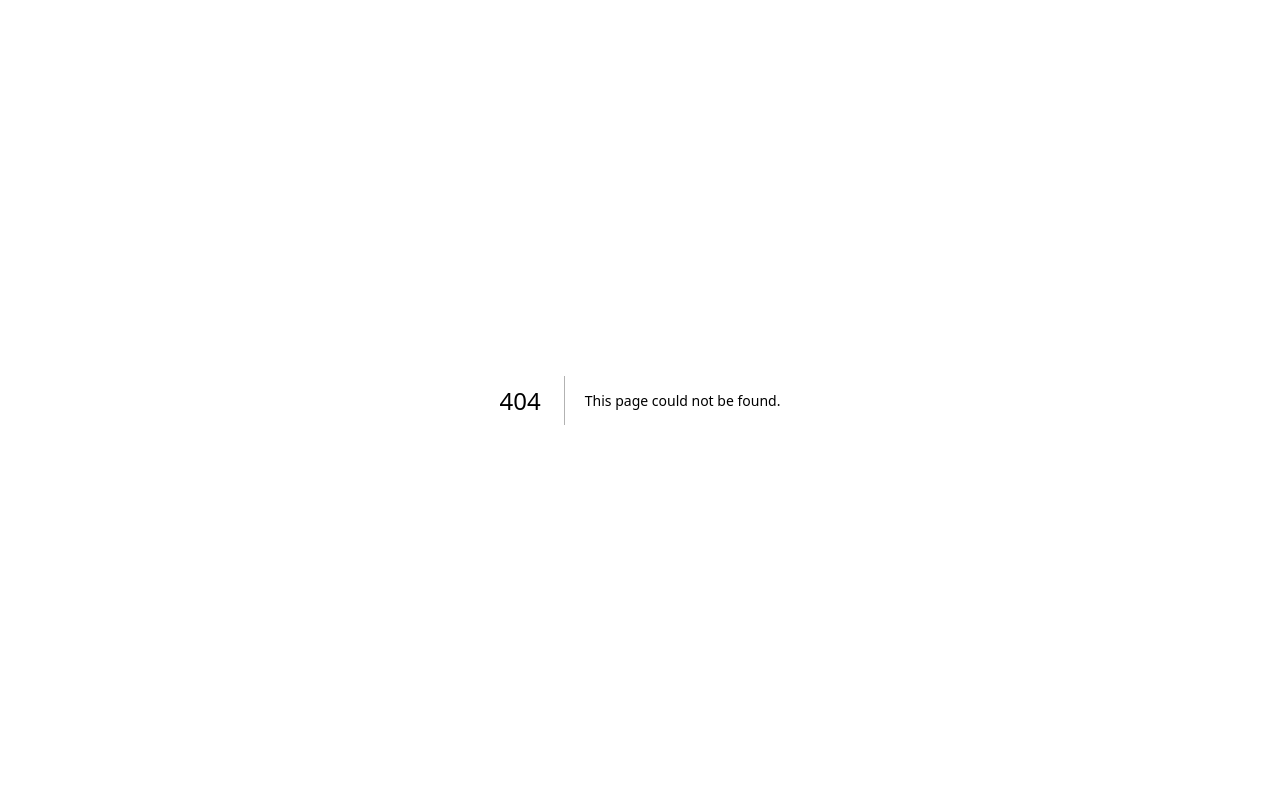
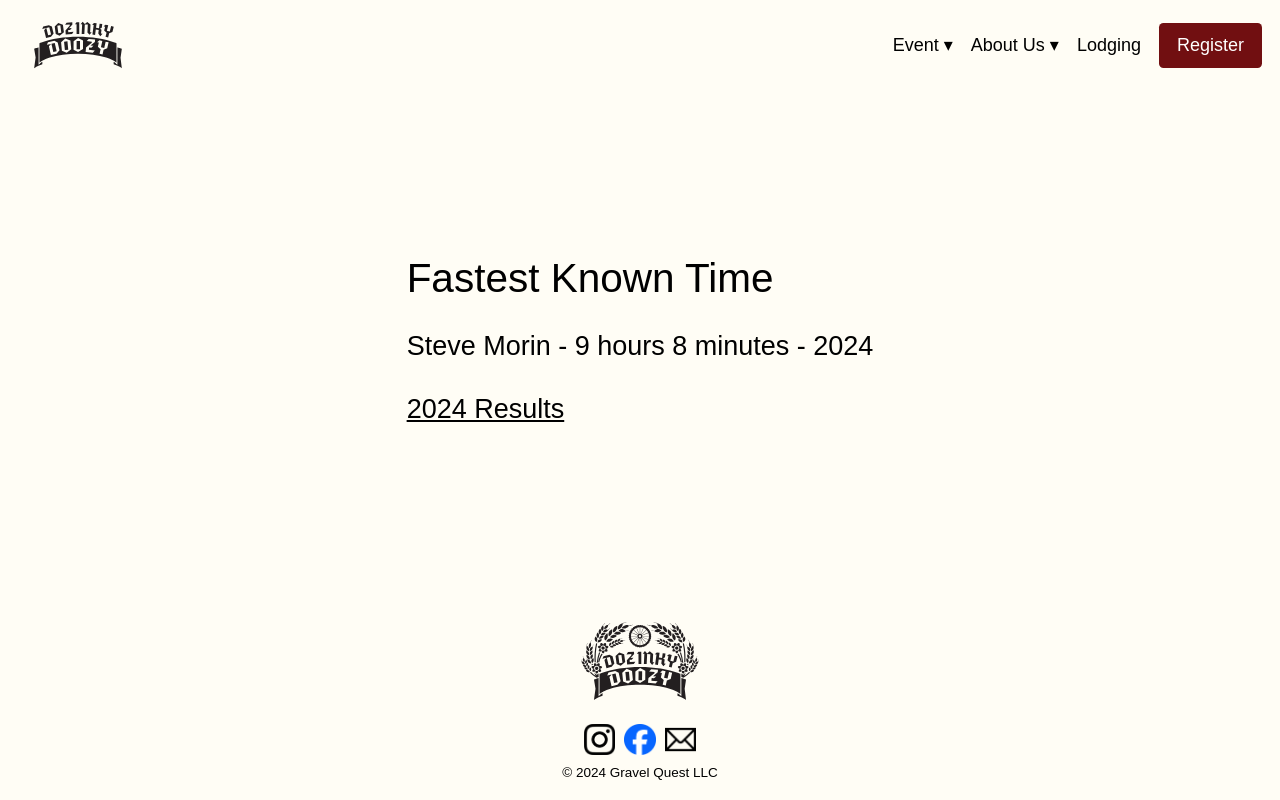
Before and after one commit to tblue1994/dozinky-doozy-website, a Next.js app: page /results in a window 1280 px wide. Before the commit this address had no page. Built offline with nearby package versions, Linux system fonts and the light colour scheme; a web font is replaced by a local one.

Commit message:
feat: 2025 updates and results

```diff
--- /dev/null
+++ b/src/app/(details)/results/page.tsx
@@ -0,0 +1,20 @@
+import { headerText } from "@/app/ui/fonts";
+import Link from "next/link";
+
+const h2ClassNames = "text-2xl";
+
+export default function Results() {
+  return (
+    <div className="flex flex-col gap-6 w-fit mx-auto">
+      <h1 className={`${headerText.className} text-4xl`}>Fastest Known Time</h1>
+      <h2 className={h2ClassNames}>Steve Morin - 9 hours 8 minutes - 2024</h2>
+      <Link
+        href="/2024-results.pdf"
+        target="_blank"
+        className={`${h2ClassNames} underline hover:text-venetian-red-600`}
+      >
+        2024 Results
+      </Link>
+    </div>
+  );
+}
--- a/src/app/components/NavBar.tsx
+++ b/src/app/components/NavBar.tsx
@@ -17,6 +17,7 @@ const NavItems: NavItem[] = [
     text: "Event",
     children: [
       { href: "/routes", text: "Routes" },
+      { href: "/results", text: "Results" },
       { href: "/rider-faq", text: "Rider FAQ" },
       { href: "/rider-rules", text: "Rider Rules" },
       { href: "/community-faq", text: "Community FAQ" },
```
Also changed, not shown: src/app/(details)/contact/page.tsx (+13 -4 lines), 1 other file (tests, documents, lock files or other folders).
